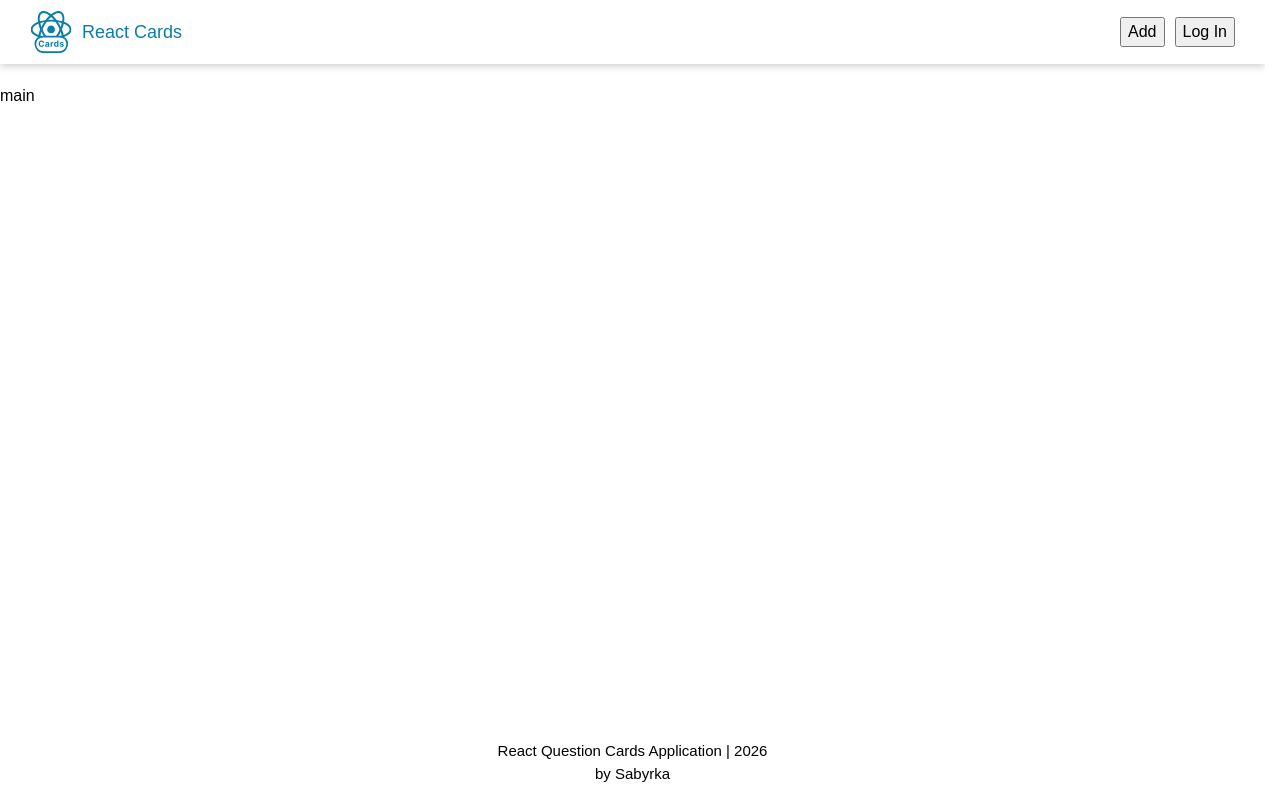
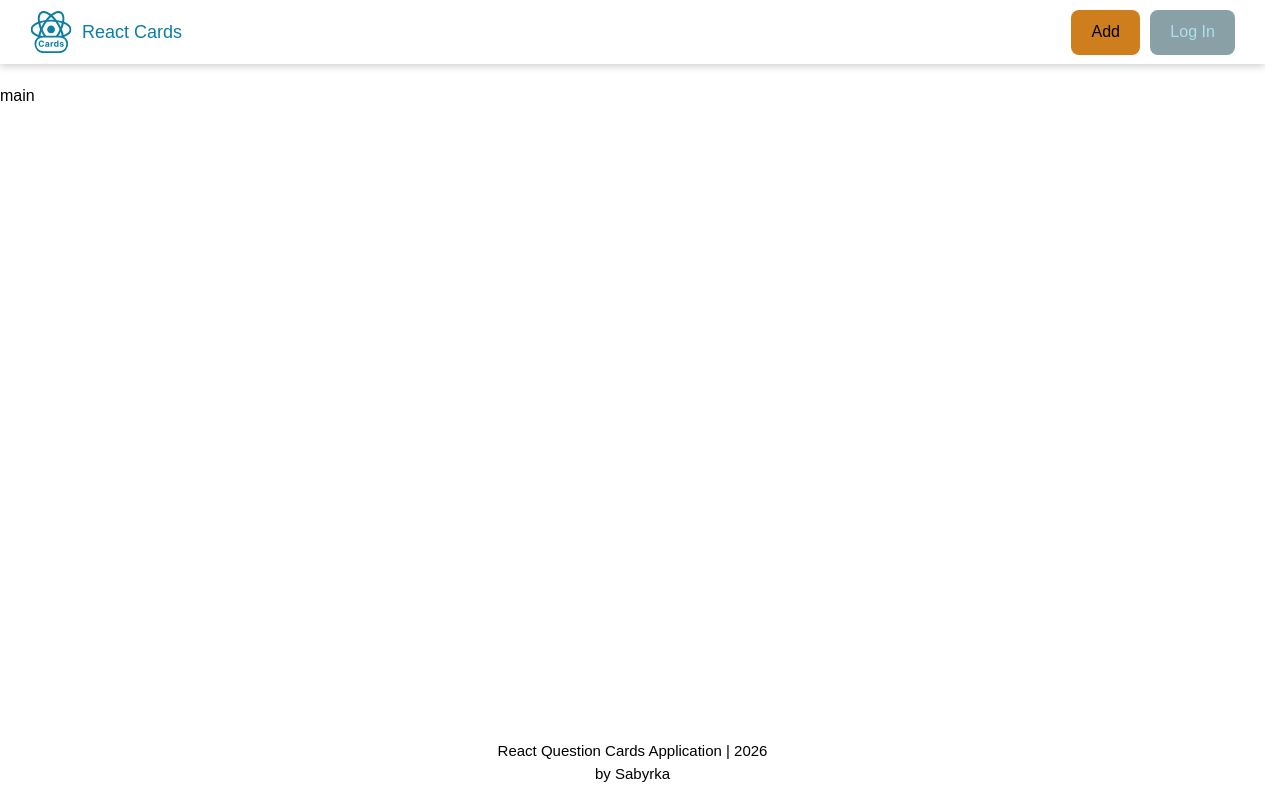
Before and after one commit to sabyrka66/react-cards, a React (Vite) app: page / in a window 1280 px wide. Built offline with nearby package versions, Linux system fonts and the light colour scheme; a web font is replaced by a local one.

Commit message:
feat: implement button

```diff
--- a/src/assets/styles/global.css
+++ b/src/assets/styles/global.css
@@ -1,6 +1,8 @@
 :root {
   --color-text: #000;
+  --color-text-button: #57c4dc;
   --color-bg: #fff;
+  --color-bg-button: #16444f;
 }
 
 body {
@@ -15,6 +17,8 @@ a {
 @media (prefers-color-scheme: dark) {
   :root {
     --color-text: #fff;
+    --color-text-button: #fff;
     --color-bg: #23272f;
+    --color-bg-button: #383b3f;
   }
 }
--- /dev/null
+++ b/src/components/Button/Button.module.css
@@ -0,0 +1,30 @@
+.button {
+  border-radius: 8px;
+  border: 1px solid transparent;
+  padding: 0.6em 1.2em;
+  font-size: 1em;
+  font-weight: 500;
+  font-family: inherit;
+  color: var(--color-text-button);
+  background-color: var(--color-bg-button);
+  transition-duration: 0.2s;
+
+  &:hover {
+    border-color: #2f2f2f;
+  }
+
+  &:focus,
+  &:focus-visible {
+    outline: 4px auto #2f2f2f;
+  }
+
+  &:disabled {
+    opacity: 0.5;
+    pointer-events: none;
+  }
+}
+
+.active {
+  color: #000;
+  background-color: #ce7e1d;
+}
--- /dev/null
+++ b/src/components/Button/Button.tsx
@@ -0,0 +1,22 @@
+import type { PropsWithChildren } from 'react'
+import styles from './Button.module.css'
+
+type Props = PropsWithChildren<{
+  isActive?: boolean
+  isDisabled?: boolean
+}>
+
+export const Button = ({
+  isActive = false,
+  isDisabled = false,
+  children,
+}: Props) => {
+  return (
+    <button
+      className={`${styles.button} ${isActive ? styles.active : undefined}`}
+      disabled={isDisabled}
+    >
+      {children}
+    </button>
+  )
+}
--- /dev/null
+++ b/src/components/Button/index.ts
@@ -0,0 +1 @@
+export { Button } from './Button'
--- a/src/components/Header/Header.tsx
+++ b/src/components/Header/Header.tsx
@@ -1,6 +1,7 @@
 import styles from './Header.module.css'
 import LogoDark from '@/assets/icons/logo-dark.svg'
 import LogoLight from '@/assets/icons/logo-light.svg'
+import { Button } from '../Button'
 
 export const Header = () => {
   return (
@@ -16,8 +17,8 @@ export const Header = () => {
       </div>
 
       <div className={styles.actions}>
-        <button>Add</button>
-        <button>Log In</button>
+        <Button isActive>Add</Button>
+        <Button isDisabled={true}>Log In</Button>
       </div>
     </header>
   )
```
